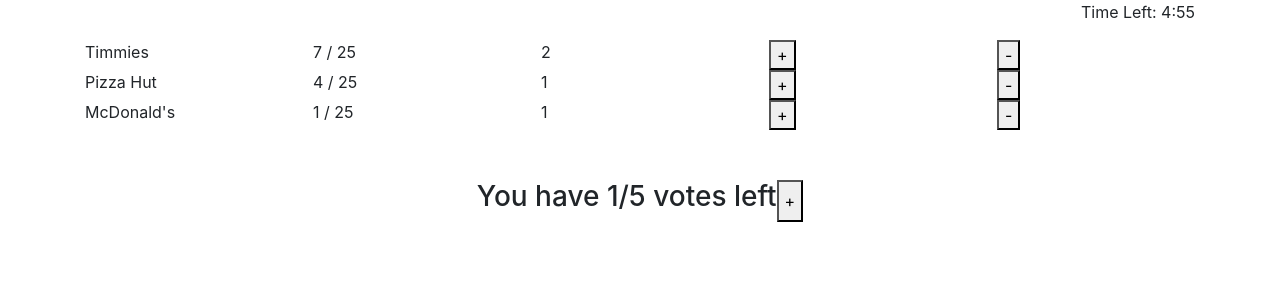
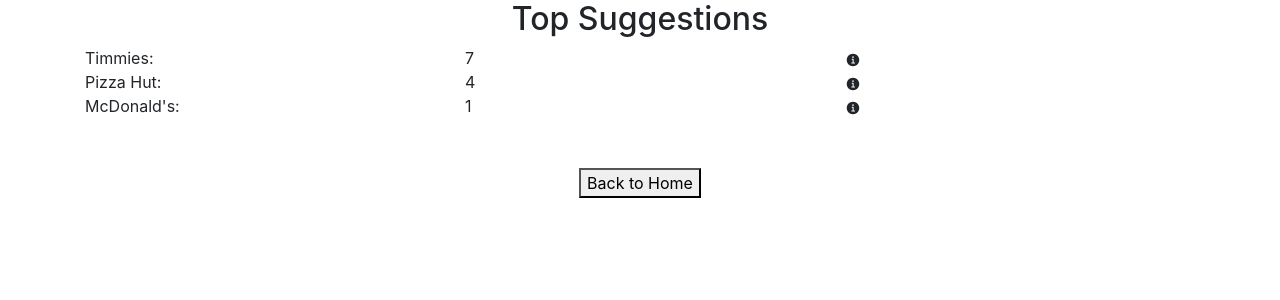
Before and after one commit to Katie500/Decidr, a React (Create React App) app in the folder client/: page /test in a window 1280 px wide. Shown: the top 300 px of the page. Built offline with nearby package versions, Linux system fonts and the light colour scheme; no server answers.

Commit message:
adding results view

```diff
--- a/client/package.json
+++ b/client/package.json
@@ -12,6 +12,7 @@
     "react": "^17.0.2",
     "react-bootstrap": "^2.9.1",
     "react-dom": "^17.0.2",
+    "react-icons": "^4.12.0",
     "react-router-dom": "^6.11.2",
     "react-scripts": "5.0.1",
     "socket.io": "^4.7.2",
--- /dev/null
+++ b/client/src/components/Views/results.js
@@ -0,0 +1,41 @@
+import { Col, Container, Row } from "react-bootstrap";
+import { IoInformationCircle } from "react-icons/io5";
+import data from "../data";
+
+const VotingRow = ({ data }) => (
+  <>
+    <Row>
+      <Col>{data.nameOfPlace}:</Col>
+      <Col>{data.totalVotes}</Col>
+      <Col>
+        <IoInformationCircle />
+      </Col>
+    </Row>
+  </>
+);
+
+const Results = () => {
+  return (
+    <Container>
+      <Row style={{ justifyContent: "center", textAlign: "center" }}>
+        <Col>
+          <h2>Top Suggestions</h2>
+        </Col>
+      </Row>
+      {data.map((info) => (
+        <VotingRow data={info} />
+      ))}
+      <Row
+        style={{
+          textAlign: "center",
+          justifyContent: "center",
+          paddingTop: "50px",
+        }}
+      >
+        <button>Back to Home</button>
+      </Row>
+    </Container>
+  );
+};
+
+export default Results;
--- a/client/src/components/Views/view2.js
+++ b/client/src/components/Views/view2.js
@@ -1,6 +1,7 @@
 import { Col, Container, Row } from "react-bootstrap";
 import Timer from "../UI/timer";
 import { useState } from "react";
+import data from "../data";
 
 const VotingRow = ({ totalVotes, data }) => (
   <>
@@ -19,24 +20,6 @@ const VotingRow = ({ totalVotes, data }) => (
     </Row>
   </>
 );
-
-const data = [
-  {
-    nameOfPlace: "Timmies",
-    totalVotes: 7,
-    currentVotes: 2,
-  },
-  {
-    nameOfPlace: "Pizza Hut",
-    totalVotes: 4,
-    currentVotes: 1,
-  },
-  {
-    nameOfPlace: `McDonald's`,
-    totalVotes: 1,
-    currentVotes: 1,
-  },
-];
 
 const View2 = () => {
   const maxVotesPerPerson = 5;
--- /dev/null
+++ b/client/src/components/data.js
@@ -0,0 +1,19 @@
+const data = [
+  {
+    nameOfPlace: "Timmies",
+    totalVotes: 7,
+    currentVotes: 2,
+  },
+  {
+    nameOfPlace: "Pizza Hut",
+    totalVotes: 4,
+    currentVotes: 1,
+  },
+  {
+    nameOfPlace: `McDonald's`,
+    totalVotes: 1,
+    currentVotes: 1,
+  },
+];
+
+export default data;
--- a/client/src/test.js
+++ b/client/src/test.js
@@ -1,9 +1,11 @@
 import Timer from "./components/UI/timer";
+import Results from "./components/Views/results";
 import View2 from "./components/Views/view2";
 
 const Test = () => (
   <div>
-    <View2 />
+    {/* <View2 /> */}
+    <Results />
   </div>
 );
 
```
Also changed, not shown: 1 other file (tests, documents, lock files or other folders).
